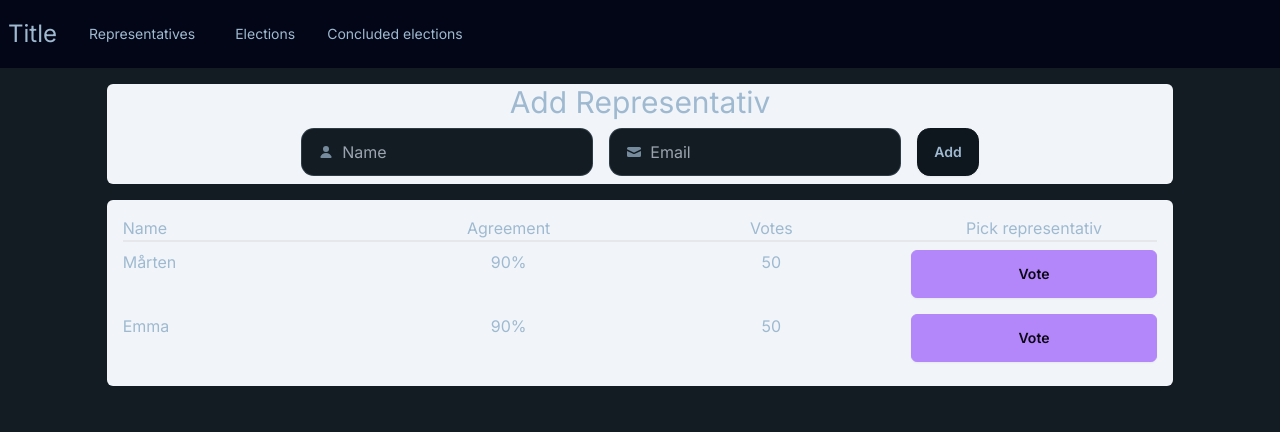
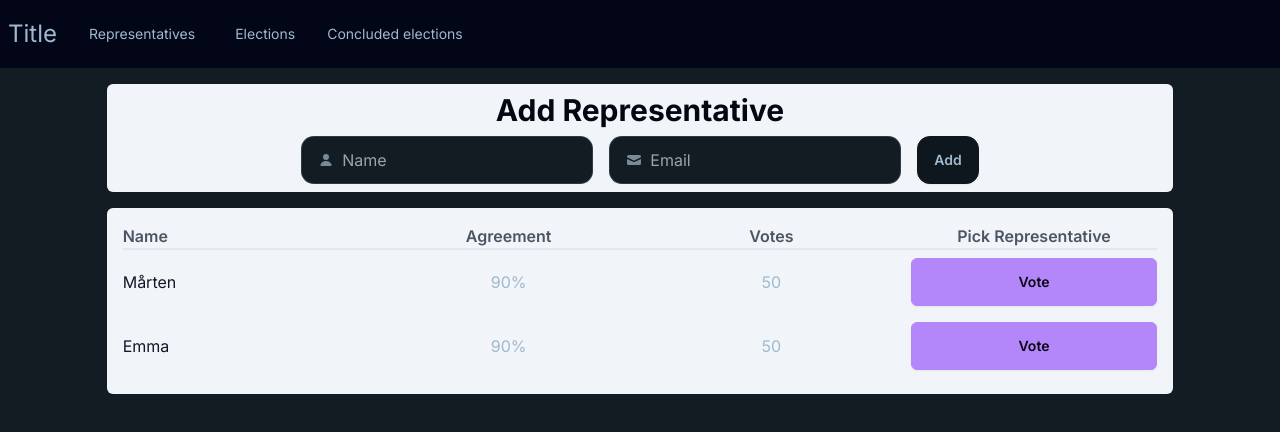
Before and after one commit to martensoderlind/Final-weekend-assignment, a Next.js app: page /representatives in a window 1280 px wide. Shown: the top 432 px of the page. Built offline with nearby package versions, Linux system fonts and the light colour scheme.

Commit message:
text styling

```diff
--- a/src/features/elections/components/representative-board.tsx
+++ b/src/features/elections/components/representative-board.tsx
@@ -10,10 +10,12 @@ export default async function RepresentativeBoard() {
   return (
     <section className="container mx-auto w-10/12 bg-slate-100 flex flex-col my-4 rounded-md p-4">
       <header className="grid grid-cols-4 gap-4 border-b-2">
-        <p>Name</p>
-        <p className="text-center">Agreement</p>
-        <p className="text-center">Votes</p>
-        <p className="text-center">Pick representativ</p>
+        <p className="text-gray-600 font-semibold">Name</p>
+        <p className="text-center text-gray-600 font-semibold">Agreement</p>
+        <p className="text-center text-gray-600 font-semibold">Votes</p>
+        <p className="text-center text-gray-600 font-semibold">
+          Pick Representative
+        </p>
       </header>
       {allRepresentativs.map((representativ) => (
         <Representative key={representativ.id} name={representativ.name} />
--- a/src/features/elections/components/representative-form.tsx
+++ b/src/features/elections/components/representative-form.tsx
@@ -4,7 +4,9 @@ import { createRepresentative } from "../actions";
 export default function RepresentativeForm() {
   return (
     <div className="container mx-auto w-10/12 bg-slate-100 rounded-md my-4 flex flex-col justify-center">
-      <h1 className="text-3xl text-bold text-center">Add Representativ</h1>
+      <h1 className="text-3xl font-bold text-center text-gray-950 pt-2">
+        Add Representative
+      </h1>
       <form
         action={createRepresentative}
         className="flex flex-row justify-center"
--- a/src/features/elections/components/representative.tsx
+++ b/src/features/elections/components/representative.tsx
@@ -1,9 +1,9 @@
 export default function Representative({ name }: { name: string }) {
   return (
     <article className="grid grid-cols-4 gap-4 my-2">
-      <p className="">{name}</p>
-      <p className="text-center">90%</p>
-      <p className="text-center">50</p>
+      <p className="pt-3 text-gray-900">{name}</p>
+      <p className="text-center pt-3">90%</p>
+      <p className="text-center pt-3">50</p>
       <button className="btn btn-accent rounded-md">Vote</button>
     </article>
   );
```
